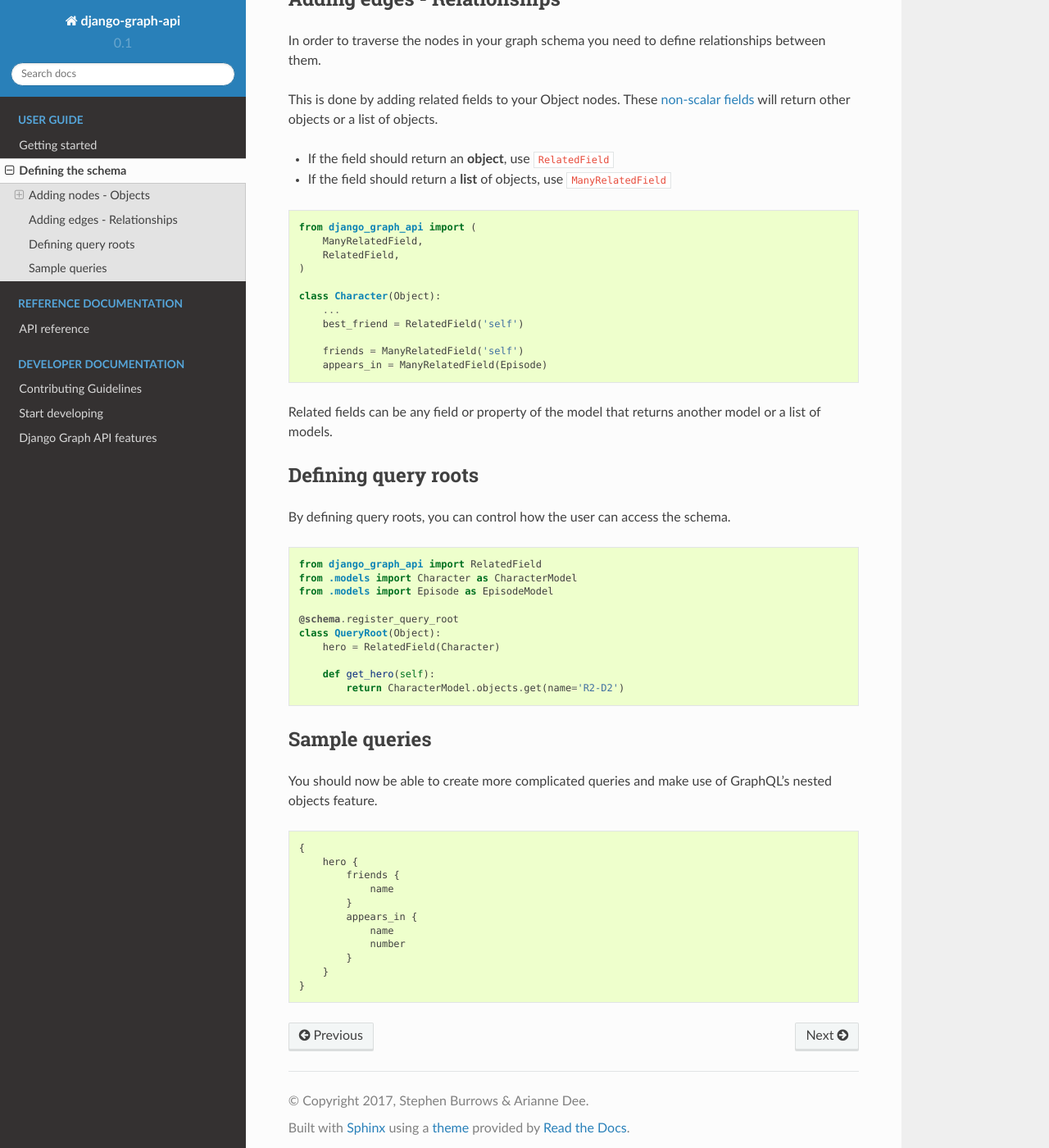
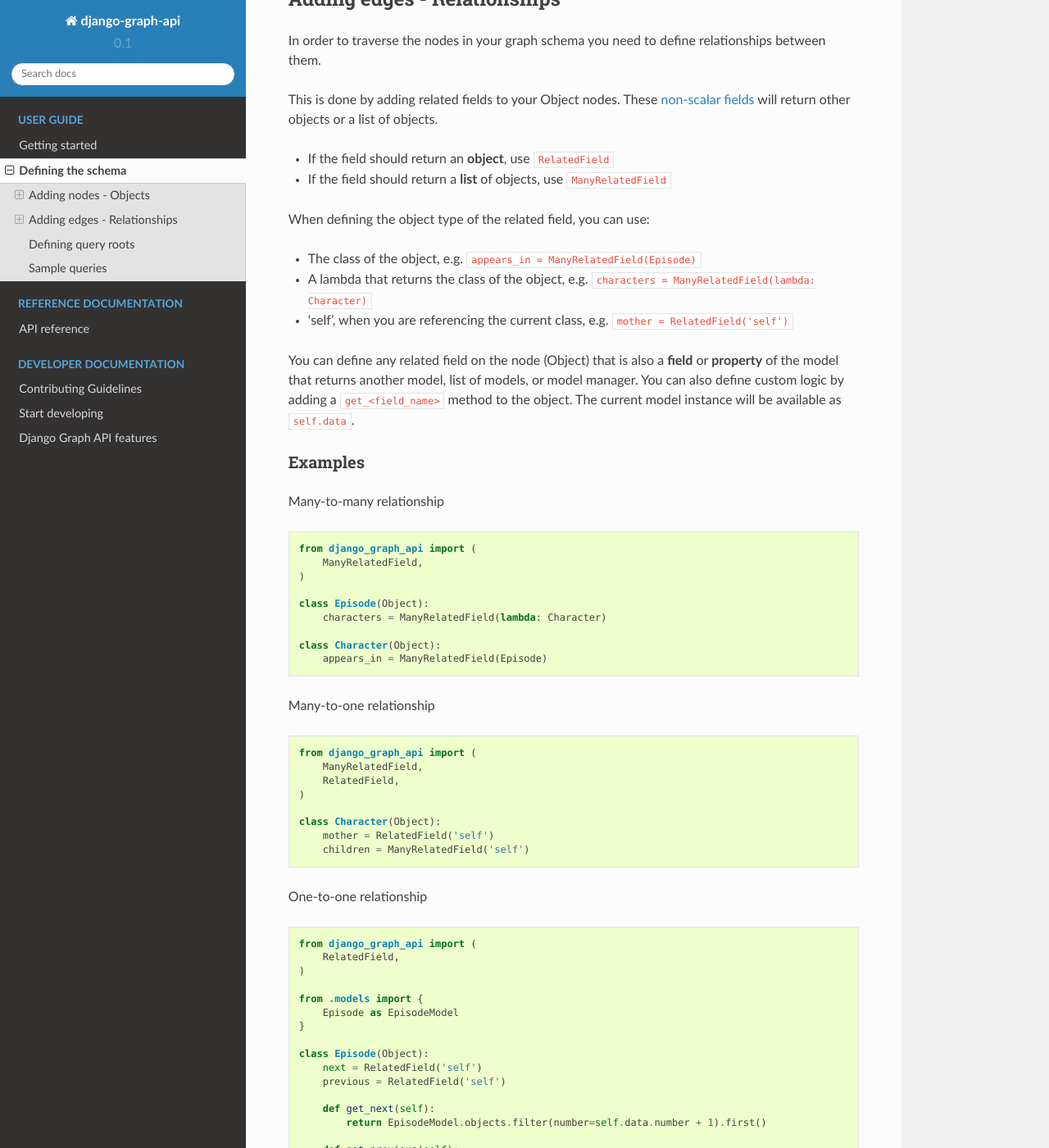
Before and after one commit to django-graph-api/django-graph-api, a Sphinx documentation site: the page built from docs/define_schema.rst, in a window 1280 px wide and 1400 px high, scrolled down 1525 px. Shown: the whole window at 82% size. Built offline with Sphinx 7.4.7 and the Read the Docs theme 2.0.0, drawn with Linux system fonts in a browser that asks for light colours; some of the changed text lies outside the part shown.

Commit message:
Define object type using lambda. Add to docs.

```diff
--- a/docs/define_schema.rst
+++ b/docs/define_schema.rst
@@ -87,6 +87,35 @@ other objects or a list of objects.
 - If the field should return an **object**, use ``RelatedField``
 - If the field should return a **list** of objects, use ``ManyRelatedField``
 
+When defining the object type of the related field, you can use:
+
+- The class of the object, e.g. ``appears_in = ManyRelatedField(Episode)``
+- A lambda that returns the class of the object, e.g. ``characters = ManyRelatedField(lambda: Character)``
+- 'self', when you are referencing the current class, e.g. ``mother = RelatedField('self')``
+
+You can define any related field on the node (Object)
+that is also a **field** or **property** of the model
+that returns another model, list of models, or model manager.
+You can also define custom logic by adding a ``get_<field_name>`` method to the object.
+The current model instance will be available as ``self.data``.
+
+Examples
+^^^^^^^^
+
+Many-to-many relationship
+::
+
+    from django_graph_api import (
+        ManyRelatedField,
+    )
+
+    class Episode(Object):
+        characters = ManyRelatedField(lambda: Character)
+
+    class Character(Object):
+        appears_in = ManyRelatedField(Episode)
+
+Many-to-one relationship
 ::
 
     from django_graph_api import (
@@ -95,14 +124,29 @@ other objects or a list of objects.
     )
 
     class Character(Object):
-        ...
-        best_friend = RelatedField('self')
+        mother = RelatedField('self')
+        children = ManyRelatedField('self')
 
-        friends = ManyRelatedField('self')
-        appears_in = ManyRelatedField(Episode)
+One-to-one relationship
+::
 
-Related fields can be any field or property of the model
-that returns another model or a list of models.
+    from django_graph_api import (
+        RelatedField,
+    )
+
+    from .models import {
+        Episode as EpisodeModel
+    }
+
+    class Episode(Object):
+        next = RelatedField('self')
+        previous = RelatedField('self')
+
+        def get_next(self):
+            return EpisodeModel.objects.filter(number=self.data.number + 1).first()
+
+        def get_previous(self):
+            return EpisodeModel.objects.filter(number=self.data.number - 1).first()
 
 .. _non-scalar fields: api.html#non-scalar-field-types
 
```
Also changed, not shown: 3 other files.
